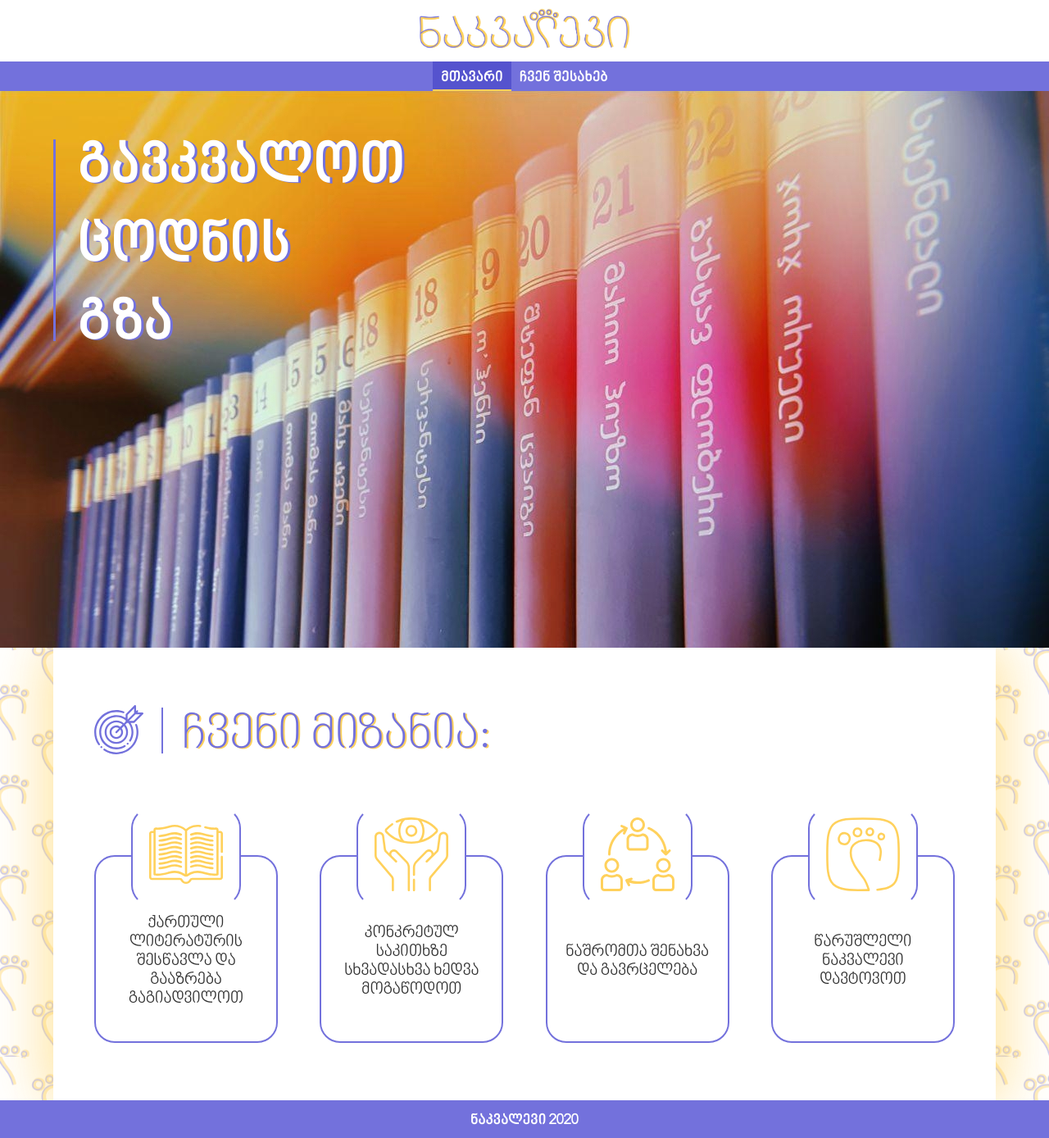
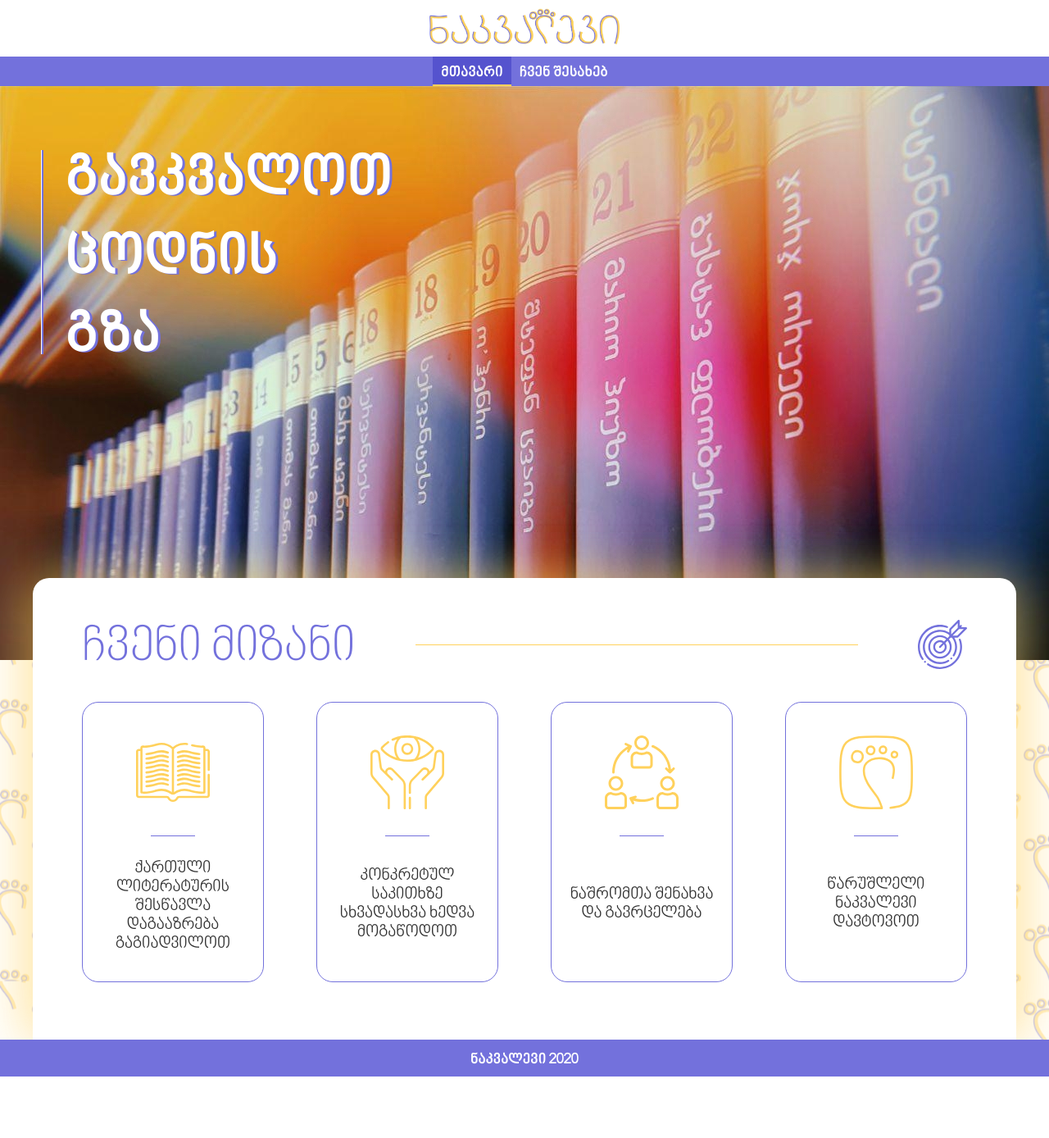
Before and after one commit to tsitokhtsev/nakvalevi, a PHP site: page /home in a window 1280 px wide. Shown: the whole page at 82% size. After the commit the page ends 1313 px from the top, so only its background shows below. Run offline with PHP 8.4, Linux system fonts and the light colour scheme; some web fonts are replaced.

Commit message:
home page was rewritten and adapted for tablets and phones

```diff
--- a/css/style.css
+++ b/css/style.css
@@ -29,60 +29,93 @@
 }
 
 .body {
-  display: -webkit-box;
-  display: -ms-flexbox;
-  display: flex;
-  -webkit-box-orient: vertical;
-  -webkit-box-direction: normal;
-      -ms-flex-direction: column;
-          flex-direction: column;
-  margin: 110px auto 0 auto;
+  margin: 0 auto;
   color: #313131;
   background: url("../img/background.png") center;
 }
 
 .container {
   margin: auto;
-  padding: 0 50px;
-  max-width: 1050px;
-  width: 100%;
+  padding: 20px 60px 70px 60px;
+  max-width: 1080px;
   -webkit-box-shadow: -20px 0px 60px rgba(255, 209, 92, 0.4), 20px 0px 60px rgba(255, 209, 92, 0.4);
           box-shadow: -20px 0px 60px rgba(255, 209, 92, 0.4), 20px 0px 60px rgba(255, 209, 92, 0.4);
   background-color: #fff;
   font-family: "BPG Nino Mkhedruli", sans-serif;
 }
 
-h1 {
-  margin: 70px 0 40px 0;
-  font-size: 60px;
-  font-weight: 100;
-  color: #7371dc;
-  text-shadow: 2px 1px 0 #ffd15c;
-  font-family: BPG Nino Mtavruli Book, sans-serif;
+/* Landscape phones and portrait tablets */
+@media screen and (max-width: 767px) {
+  .container {
+    padding: 5px 30px 60px 30px;
+  }
 }
 
-.title-icon {
-  margin-right: 10px;
-  height: 60px;
-  vertical-align: -4px;
+/* Landscape phones and smaller */
+@media screen and (max-width: 480px) {
+  .container {
+    padding: 1px 20px 50px 20px;
+  }
+}
+
+.title {
+  display: -webkit-box;
+  display: -ms-flexbox;
+  display: flex;
+  -webkit-box-pack: justify;
+      -ms-flex-pack: justify;
+          justify-content: space-between;
+  -webkit-box-align: center;
+      -ms-flex-align: center;
+          align-items: center;
+  margin-bottom: 30px;
 }
 
 .title-text {
   position: relative;
-  padding: 5px 15px 0 25px;
+  padding-top: 10px;
+  color: #7371dc;
+  font-size: 60px;
+  font-weight: 100;
+  white-space: pre;
+  font-family: BPG Nino Mtavruli Book, sans-serif;
 }
 
-.title-text:before {
-  content: "";
-  position: absolute;
-  top: 0;
-  left: 0;
-  height: 86%;
-  border-left: 2px solid #7371dc;
+.title-hr {
+  margin: 0 30px;
+  width: 50%;
+  height: 1px;
+  vertical-align: -20 px;
+  border: none;
+  background-color: #ffd15c;
 }
 
-.section {
-  padding: 0 0 70px 0;
+.title-icon {
+  height: 60px;
+  text-align: right;
+}
+
+/* Landscape phones and portrait tablets */
+@media screen and (max-width: 767px) {
+  .title-text {
+    font-size: 40px;
+  }
+  .title-hr {
+    margin: 0 20px;
+  }
+  .title-icon {
+    height: 40px;
+  }
+}
+
+/* Landscape phones and smaller */
+@media screen and (max-width: 480px) {
+  .title-text {
+    font-size: 30px;
+  }
+  .title-icon {
+    height: 30px;
+  }
 }
 
 p {
@@ -94,42 +127,45 @@ a {
   text-decoration: none;
 }
 
-.navbar {
-  z-index: 99;
-  display: -webkit-box;
-  display: -ms-flexbox;
-  display: flex;
-  -webkit-box-orient: vertical;
-  -webkit-box-direction: normal;
-      -ms-flex-direction: column;
-          flex-direction: column;
-  -webkit-box-align: center;
-      -ms-flex-align: center;
-          align-items: center;
-  width: 100%;
-  position: fixed;
-  left: 0;
-  top: 0;
+.logo {
+  text-align: center;
   background: #fff;
 }
 
-.navbar-logo {
-  margin: 10px auto 15px auto;
-  height: 50px;
+.logo-img {
+  margin: 10px auto;
+  height: 45px;
 }
 
-.navbar-nav {
+/* Portrait tablets and small desktops */
+@media screen and (min-width: 768px) and (max-width: 991px) {
+  .logo-img {
+    height: 40px;
+  }
+}
+
+/* Landscape phones and portrait tablets */
+@media screen and (max-width: 767px) {
+  .logo-img {
+    height: 35px;
+  }
+}
+
+.navbar {
+  z-index: 99;
   display: -webkit-box;
   display: -ms-flexbox;
   display: flex;
   -webkit-box-pack: center;
       -ms-flex-pack: center;
           justify-content: center;
-  width: 150%;
+  position: -webkit-sticky;
+  position: sticky;
+  top: 0;
   background: #7371dc;
 }
 
-.navbar-nav-container {
+.navbar-container {
   display: -webkit-box;
   display: -ms-flexbox;
   display: flex;
@@ -137,14 +173,14 @@ a {
       align-content: center;
 }
 
-.navbar-nav-link {
+.navbar-link {
   padding: 10px 10px 5px 10px;
   font-size: 18px;
   color: #fff;
   font-family: BPG Nino Mtavruli Bold, sans-serif;
 }
 
-.navbar-nav-link:hover {
+.navbar-link:hover {
   background: #4a48c0;
 }
 
--- a/home/css/style.css
+++ b/home/css/style.css
@@ -28,30 +28,29 @@
   src: url("../fonts/bpg_nino_mkhedruli_bold.otf") format("truetype");
 }
 
-.navbar-nav-link-home {
+.navbar-link-home {
   padding: 10px 10px 3px 10px;
   border-bottom: 2px solid #ffd15c;
   background: #5553ce;
 }
 
 .home-hero {
-  z-index: 1;
-  height: 85vh;
+  height: 700px;
   background-image: url("../img/books.jpg");
   background-size: cover;
   background-position: top;
 }
 
 .home-hero-container {
-  max-width: 1150px;
   -webkit-box-shadow: none;
           box-shadow: none;
   background: none;
 }
 
 .home-hero-title {
+  display: inline-block;
   position: relative;
-  margin-top: 40px;
+  margin: 40px 0 0 -50px;
   text-align: left;
   height: 50%;
   color: #fff;
@@ -64,9 +63,11 @@
   position: absolute;
   top: 0;
   left: 0;
-  margin: 20px 0;
-  height: 86%;
-  border-left: 3px solid #7371dc;
+  margin: 18px 0;
+  height: 87%;
+  border-left: 1px solid #fff;
+  -webkit-box-shadow: 1px 0px 0 #7371dc, 2px 0px 0 #7371dc;
+          box-shadow: 1px 0px 0 #7371dc, 2px 0px 0 #7371dc;
 }
 
 .home-hero-title-word {
@@ -77,6 +78,67 @@
   font-family: BPG Nino Mtavruli Bold, sans-serif;
 }
 
+/* Portrait tablets and medium desktops */
+@media screen and (min-width: 992px) and (max-width: 1199px) {
+  .home-hero-title {
+    margin-left: 0px;
+  }
+  .home-hero-title:before {
+    height: 86%;
+  }
+  .home-hero-title-word {
+    font-size: 60px;
+  }
+}
+
+/* Portrait tablets and small desktops */
+@media screen and (min-width: 768px) and (max-width: 991px) {
+  .home-hero-title {
+    margin-left: 0px;
+  }
+  .home-hero-title:before {
+    height: 84%;
+  }
+  .home-hero-title-word {
+    font-size: 45px;
+  }
+}
+
+/* Landscape phones and portrait tablets */
+@media screen and (max-width: 767px) {
+  .home-hero-title {
+    margin: 30px 0 0 0;
+    line-height: 1;
+  }
+  .home-hero-title:before {
+    height: 82%;
+  }
+  .home-hero-title-word {
+    padding: 18px 15px 0 30px;
+    font-size: 40px;
+  }
+}
+
+/* Landscape phones and smaller */
+@media screen and (max-width: 480px) {
+  .home-hero-title {
+    margin: 25px 0 0 0;
+    line-height: 1;
+  }
+  .home-hero-title:before {
+    height: 84%;
+  }
+  .home-hero-title-word {
+    font-size: 45px;
+  }
+}
+
+.home-target-container {
+  margin-top: -100px;
+  border-top-left-radius: 20px;
+  border-top-right-radius: 20px;
+}
+
 .home-target-section {
   display: -webkit-box;
   display: -ms-flexbox;
@@ -84,11 +146,32 @@
   -webkit-box-pack: justify;
       -ms-flex-pack: justify;
           justify-content: space-between;
-  padding-top: 70px;
+  -ms-flex-wrap: wrap;
+      flex-wrap: wrap;
 }
 
 .home-target-item {
-  position: relative;
+  padding: 20px;
+  width: 180px;
+  height: 300px;
+  border: 1px solid #7371dc;
+  border-radius: 20px;
+  text-align: center;
+}
+
+.home-target-item-icon {
+  padding: 20px 0;
+  height: 90px;
+}
+
+.home-target-item-hr {
+  width: 30%;
+  height: 1px;
+  border: none;
+  background-color: #7371dc;
+}
+
+.home-target-item-text {
   display: -webkit-box;
   display: -ms-flexbox;
   display: flex;
@@ -98,47 +181,59 @@
           flex-direction: column;
   -ms-flex-pack: distribute;
       justify-content: space-around;
-  -webkit-box-align: center;
-      -ms-flex-align: center;
-          align-items: center;
-  padding: 20px;
-  max-width: 180px;
-  border: 2px solid #7371dc;
-  border-radius: 25px;
-  text-align: center;
-  font-size: 20px;
-  -webkit-transition: 300ms;
-  transition: 300ms;
+  height: 50%;
   font-family: BPG Nino Mtavruli, sans-serif;
 }
 
-.home-target-item:hover {
-  -webkit-transform: scale(1.05);
-          transform: scale(1.05);
-  -webkit-transition: 300ms;
-  transition: 300ms;
-}
-
-.home-target-item-top {
-  z-index: 1;
-  position: absolute;
-  top: -60px;
-  padding: 10px 20px;
-  border-top: 2px solid #fff;
-  border-bottom: 2px solid #fff;
-  border-right: 2px solid #7371dc;
-  border-left: 2px solid #7371dc;
-  border-radius: 25px;
-  background-color: #fff;
-}
-
-.home-target-item-icon {
-  height: 90px;
-}
-
-.home-target-item-text {
-  margin-top: 50px;
+.home-target-item-text p {
   text-align: center;
   font-size: 20px;
 }
+
+/* Portrait tablets and medium desktops */
+@media screen and (min-width: 992px) and (max-width: 1199px) {
+  .home-target-item {
+    padding: 10px 20px 15px 20px;
+    width: 150px;
+  }
+  .home-target-item-icon {
+    height: 75px;
+  }
+  .home-target-item-text {
+    font-size: 18px;
+  }
+}
+
+/* Portrait tablets and small desktops */
+@media screen and (min-width: 768px) and (max-width: 991px) {
+  .home-target-container {
+    margin-bottom: -30px;
+  }
+  .home-target-item {
+    margin-bottom: 30px;
+    width: 250px;
+  }
+}
+
+/* Landscape phones and portrait tablets */
+@media screen and (max-width: 767px) {
+  .home-target-container {
+    margin-bottom: -30px;
+  }
+  .home-target-item {
+    margin-bottom: 30px;
+  }
+}
+
+/* Landscape phones and smaller */
+@media screen and (max-width: 480px) {
+  .home-target-container {
+    margin-bottom: -20px;
+  }
+  .home-target-item {
+    margin: 0 auto 20px auto;
+    padding: 5px 20px 10px 20px;
+    width: 200px;
+  }
+}
 /*# sourceMappingURL=style.css.map */
--- a/home/index.html
+++ b/home/index.html
@@ -16,63 +16,69 @@
     </script>
 </head>
 
-<body>
-    <div class="navbar">
-        <img class="navbar-logo" src="../img/logo.png" alt="">
-        <nav class="navbar-nav">
-            <div class="navbar-nav-container">
-                <a href="/home" class="navbar-nav-link navbar-nav-link-home">მთავარი</a>
-                <a href="/about" class="navbar-nav-link navbar-nav-link-about">ჩვენ შესახებ</a>
+<body class="body">
+    <div class="logo">
+        <img class="logo-img" src="../img/logo.png" alt="">
+    </div>
+    <nav class="navbar">
+        <div class="navbar-container">
+            <a href="/home" class="navbar-link navbar-link-home">მთავარი</a>
+            <a href="/about" class="navbar-link navbar-link-about">ჩვენ შესახებ</a>
         </div>
     </nav>
-    </div>
-    <div class="body">
     <div class="home-hero">
         <div class="container home-hero-container">
             <h1 class="home-hero-title wow animate__animated animate__fadeIn">
-                    <span class="home-hero-title-word wow animate__animated animate__slideInLeft" data-wow-delay="200ms">გავკვალოთ</span><br>
-                    <span class="home-hero-title-word wow animate__animated animate__slideInLeft" data-wow-delay="400ms">ცოდნის</span><br>
-                    <span class="home-hero-title-word wow animate__animated animate__slideInLeft" data-wow-delay="700ms">გზა</span>
+                <span class="home-hero-title-word wow animate__animated animate__slideInLeft"
+                    data-wow-delay="200ms">გავკვალოთ</span><br>
+                <span class="home-hero-title-word wow animate__animated animate__slideInLeft"
+                    data-wow-delay="400ms">ცოდნის</span><br>
+                <span class="home-hero-title-word wow animate__animated animate__slideInLeft"
+                    data-wow-delay="700ms">გზა</span>
             </h1>
         </div>
     </div>
-        <div class="container">
-            <div class="home-target">
+    <div class="home-target article">
+        <div class="container home-target-container">
             <h1 class="title">
+                <span class="title-text">ჩვენი მიზანი</span>
+                <hr class="title-hr">
                 <img class="title-icon" src="img/target.svg">
-                    <span class="title-text">ჩვენი მიზანია:</span>
             </h1>
             <div class="home-target-section section">
                 <div class="home-target-item">
-                        <div class="home-target-item-top">
                     <img class="home-target-item-icon" src="img/lit.svg">
+                    <hr class="home-target-item-hr">
+                    <div class="home home-target-item-text">
+                        <p>ქართული ლიტერატურის შესწავლა დაგააზრება გაგიადვილოთ</p>
                     </div>
-                        <p class="home-target-item-text">ქართული ლიტერატურის შესწავლა და გააზრება გაგიადვილოთ</p>
                 </div>
                 <div class="home-target-item">
-                        <div class="home-target-item-top">
                     <img class="home-target-item-icon" src="img/vision.svg">
+                    <hr class="home-target-item-hr">
+                    <div class="home home-target-item-text">
+                        <p>კონკრეტულ საკითხზე სხვადასხვა ხედვა მოგაწოდოთ</p>
                     </div>
-                        <p class="home-target-item-text">კონკრეტულ საკითხზე სხვადასხვა ხედვა მოგაწოდოთ</p>
                 </div>
                 <div class="home-target-item">
-                        <div class="home-target-item-top">
                     <img class="home-target-item-icon" src="img/save.svg">
+                    <hr class="home-target-item-hr">
+                    <div class="home home-target-item-text">
+                        <p>ნაშრომთა შენახვა და გავრცელება</p>
                     </div>
-                        <p class="home-target-item-text">ნაშრომთა შენახვა და გავრცელება</p>
                 </div>
                 <div class="home-target-item">
-                        <div class="home-target-item-top">
                     <img class="home-target-item-icon" src="img/logo.svg">
-                        </div>
-                        <p class="home-target-item-text">წარუშლელი ნაკვალევი დავტოვოთ</p>
+                    <hr class="home-target-item-hr">
+                    <div class="home home-target-item-text">
+                        <p>წარუშლელი ნაკვალევი დავტოვოთ</p>
                     </div>
                 </div>
             </div>
         </div>
-        <footer class="footer">
+    </div>
+    <div class="footer">
         <span>ნაკვალევი 2020</span>
-        </footer>
     </div>
 </body>
 
--- a/home/sass/_hero.sass
+++ b/home/sass/_hero.sass
@@ -1,16 +1,15 @@
 .home-hero
-    z-index: 1
-    height: 85vh
+    height: 700px
     background-image: url("../img/books.jpg")
     background-size: cover
     background-position: top
     &-container
-        max-width: 1150px
         box-shadow: none
         background: none
     &-title
+        display: inline-block
         position: relative
-        margin-top: 40px
+        margin: 40px 0 0 -50px
         text-align: left
         height: 50%
         color: #fff
@@ -21,12 +20,52 @@
             position: absolute
             top: 0
             left: 0
-            margin: 20px 0
-            height: 86%
-            border-left: 3px solid $purple
+            margin: 18px 0
+            height: 87%
+            border-left: 1px solid #fff
+            box-shadow: 1px 0px 0 $purple, 2px 0px 0 $purple
         &-word
             display: inline-block
             padding: 15px 15px 0 30px
             font-size: 70px
             text-shadow: 3px 1px 0 $purple
             +mt-bold
+
+/* Portrait tablets and medium desktops */
+@media screen and (min-width: 992px) and (max-width: 1199px)
+    .home-hero-title
+        margin-left: 0px
+        &:before
+            height: 86%
+        &-word
+            font-size: 60px
+
+/* Portrait tablets and small desktops */
+@media screen and (min-width: 768px) and (max-width: 991px)
+    .home-hero-title
+        margin-left: 0px
+        &:before
+            height: 84%
+        &-word
+            font-size: 45px
+
+/* Landscape phones and portrait tablets */
+@media screen and (max-width: 767px)
+    .home-hero-title
+        margin: 30px 0 0 0
+        line-height: 1
+        &:before
+            height: 82%
+        &-word
+            padding: 18px 15px 0 30px
+            font-size: 40px
+
+/* Landscape phones and smaller */
+@media screen and (max-width: 480px)
+    .home-hero-title
+        margin: 25px 0 0 0
+        line-height: 1
+        &:before
+            height: 84%
+        &-word
+            font-size: 45px
--- a/home/sass/_navbar.sass
+++ b/home/sass/_navbar.sass
@@ -1,4 +1,4 @@
-.navbar-nav-link-home
+.navbar-link-home
     padding: 10px 10px 3px 10px
     border-bottom: 2px solid $yellow
     background: $purple-dark
--- a/home/sass/_target.sass
+++ b/home/sass/_target.sass
@@ -1,39 +1,73 @@
 .home-target
+    &-container
+        margin-top: -100px
+        border-top-left-radius: 20px
+        border-top-right-radius: 20px
     &-section
         display: flex
         justify-content: space-between
-        padding-top: 70px
+        flex-wrap: wrap
     &-item
-        position: relative
-        display: flex
-        flex-direction: column
-        justify-content: space-around
-        align-items: center
         padding: 20px
-        max-width: 180px
-        border: 2px solid $purple
-        border-radius: 25px
+        width: 180px
+        height: 300px
+        border: 1px solid $purple
+        border-radius: 20px
         text-align: center
-        font-size: 20px
-        transition: 300ms
-        +mt-regular
-        &:hover
-            transform: scale(1.05)
-            transition: 300ms
-        &-top
-            z-index: 1
-            position: absolute
-            top: -60px
-            padding: 10px 20px
-            border-top: 2px solid #fff
-            border-bottom: 2px solid #fff
-            border-right: 2px solid $purple
-            border-left: 2px solid $purple
-            border-radius: 25px
-            background-color: #fff
         &-icon
+            padding: 20px 0
             height: 90px
+        &-hr
+            width: 30%
+            height: 1px
+            border: none
+            background-color: $purple
         &-text
-            margin-top: 50px
-            text-align: center
-            font-size: 20px
+            display: flex
+            flex-direction: column
+            justify-content: space-around
+            height: 50%
+            +mt-regular
+            & p
+                text-align: center
+                font-size: 20px
+
+
+/* Portrait tablets and medium desktops */
+@media screen and (min-width: 992px) and (max-width: 1199px)
+    .home-target
+        &-item
+            padding: 10px 20px 15px 20px
+            width: 150px
+            &-icon
+                height: 75px
+            &-text
+                font-size: 18px
+
+/* Portrait tablets and small desktops */
+@media screen and (min-width: 768px) and (max-width: 991px)
+    .home-target
+        &-container
+            margin-bottom: -30px
+        &-item
+            margin-bottom: 30px
+            width: 250px
+
+
+/* Landscape phones and portrait tablets */
+@media screen and (max-width: 767px)
+    .home-target
+        &-container
+            margin-bottom: -30px
+        &-item
+            margin-bottom: 30px
+
+/* Landscape phones and smaller */
+@media screen and (max-width: 480px)
+    .home-target
+        &-container
+            margin-bottom: -20px
+        &-item
+            margin: 0 auto 20px auto
+            padding: 5px 20px 10px 20px
+            width: 200px
--- a/sass/_interface.sass
+++ b/sass/_interface.sass
@@ -1,45 +1,67 @@
 .body
-    display: flex
-    flex-direction: column
-    margin: 110px auto 0 auto
+    margin: 0 auto
     color: $black
     background: url("../img/background.png") center
 
+.article
+
+.section
+
 .container
     margin: auto
-    padding: 0 50px
-    max-width: 1050px
-    width: 100%
+    padding: 20px 60px 70px 60px
+    max-width: 1080px
     box-shadow: -20px 0px 60px rgba($yellow, 0.4), 20px 0px 60px rgba($yellow, 0.4)
     background-color: #fff
     +mkh-regular
-
-h1
-    margin: 70px 0 40px 0
-    font-size: 60px
-    font-weight: 100
-    color: $purple
-    text-shadow: 2px 1px 0 $yellow
-    +mt-light
+/* Landscape phones and portrait tablets */
+@media screen and (max-width: 767px)
+    .container
+        padding: 5px 30px 60px 30px
+/* Landscape phones and smaller */
+@media screen and (max-width: 480px)
+    .container
+        padding: 1px 20px 50px 20px
 
 .title
-    &-icon
-        margin-right: 10px
-        height: 60px
-        vertical-align: -4px
+    display: flex
+    justify-content: space-between
+    align-items: center
+    margin-bottom: 30px
     &-text
         position: relative
-        padding: 5px 15px 0 25px
-        &:before
-            content: ""
-            position: absolute
-            top: 0
-            left: 0
-            height: 86%
-            border-left: 2px solid $purple
-
-.section
-    padding: 0 0 70px 0
+        padding-top: 10px
+        color: $purple
+        font-size: 60px
+        font-weight: 100
+        white-space: pre
+        +mt-light
+    &-hr
+        margin: 0 30px
+        width: 50%
+        height: 1px
+        vertical-align: -20 px
+        border: none
+        background-color: $yellow
+    &-icon
+        height: 60px
+        text-align: right
+/* Landscape phones and portrait tablets */
+@media screen and (max-width: 767px)
+    .title
+        &-text
+            font-size: 40px
+        &-hr
+            margin: 0 20px
+        &-icon
+            height: 40px
+/* Landscape phones and smaller */
+@media screen and (max-width: 480px)
+    .title
+        &-text
+            font-size: 30px
+        &-icon
+            height: 30px
 
 p
     text-align: justify
--- a/sass/_navbar.sass
+++ b/sass/_navbar.sass
@@ -1,28 +1,32 @@
+.logo
+    text-align: center
+    background: #fff
+    &-img
+        margin: 10px auto
+        height: 45px
+/* Portrait tablets and small desktops */
+@media screen and (min-width: 768px) and (max-width: 991px)
+    .logo-img
+        height: 40px
+/* Landscape phones and portrait tablets */
+@media screen and (max-width: 767px)
+    .logo-img
+        height: 35px
+
 .navbar
     z-index: 99
     display: flex
-    flex-direction: column
-    align-items: center
-    width: 100%
-    position: fixed
-    left: 0
+    justify-content: center
+    position: sticky
     top: 0
-    background: #fff
-    &-logo
-        margin: 10px auto 15px auto
-        height: 50px
-    &-nav
+    background: $purple
+    &-container
         display: flex
-        justify-content: center
-        width: 150%
-        background: $purple
-        &-container
-            display: flex
-            align-content: center
-        &-link
-            padding: 10px 10px 5px 10px
-            font-size: 18px
-            color: #fff
-            +mt-bold
-            &:hover
-                background: $purple-darker
+        align-content: center
+    &-link
+        padding: 10px 10px 5px 10px
+        font-size: 18px
+        color: #fff
+        +mt-bold
+        &:hover
+            background: $purple-darker
```
Also changed, not shown: 2 other files. Lines whose indentation alone changed are shown as unchanged.
